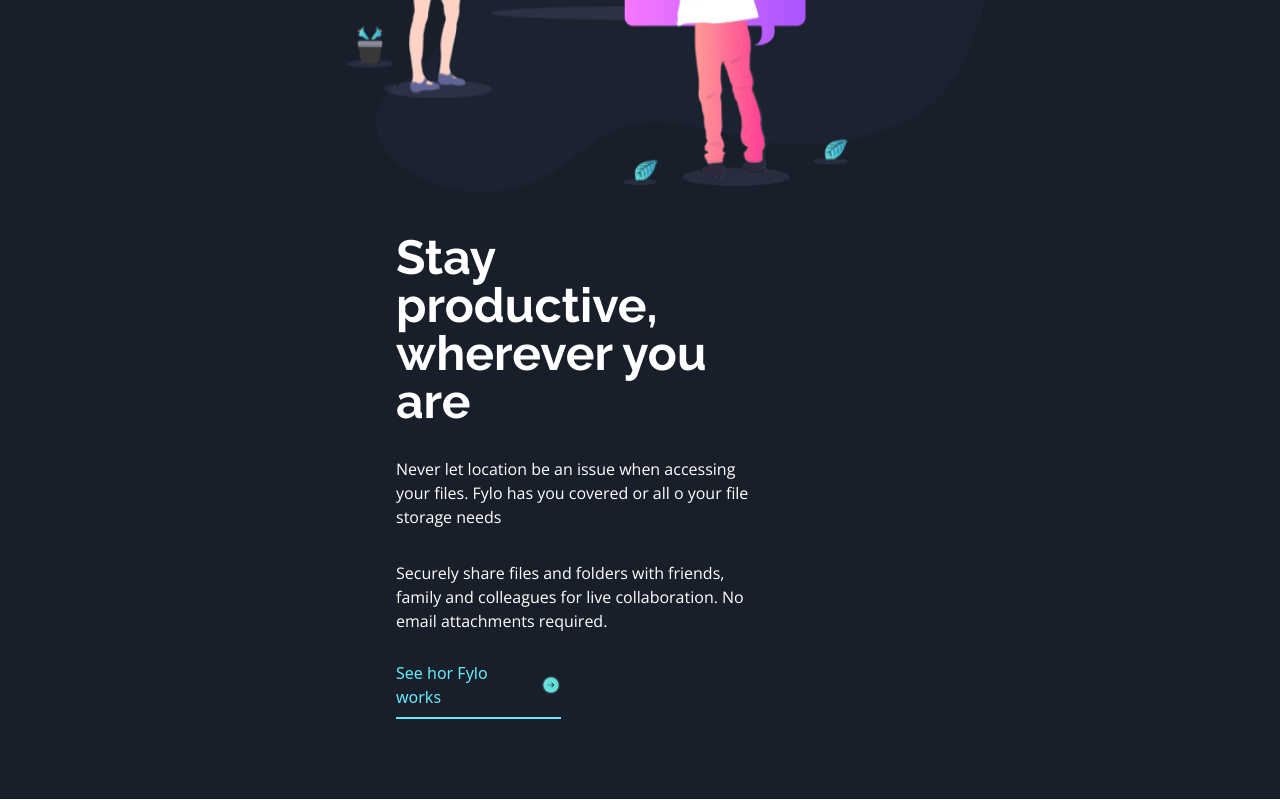
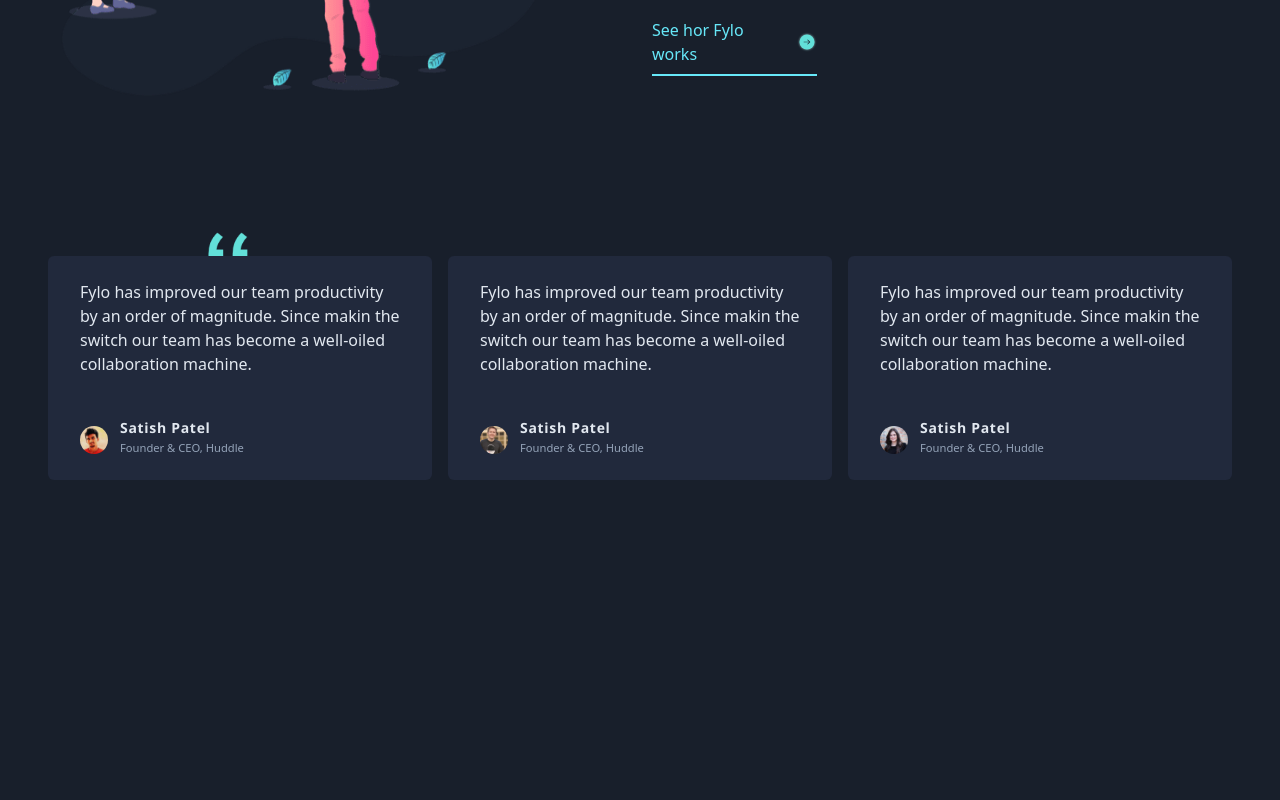
Before and after one commit to thirraz/fylo-dark-theme-landing-page, a React (Vite) app: page / in a window 1280 px wide. Shown: the part 2658-3458 px from the top of the page. Built offline with nearby package versions, Linux system fonts and the light colour scheme.

Commit message:
opinion cards section done

```diff
--- a/src/App.jsx
+++ b/src/App.jsx
@@ -1,22 +1,19 @@
-import { useState } from "react";
-import "./App.css";
-
 //components
 import { Navbar } from "./components/Navbar";
 import { Main } from "./components/Main";
 import { Footer } from "./components/Footer";
 import { Benefits } from "./components/Benefits";
 import { StayProductive } from "./components/StayProductive";
+import { OpinionCards } from "./components/OpinionCards";
 
 function App() {
-	const [count, setCount] = useState(0);
-
 	return (
 		<div className="bg-slate-800 w-auto h-auto overflow-x-hidden">
 			<Navbar />
 			<Main />
 			<Benefits />
 			<StayProductive />
+			<OpinionCards />
 			{/* <Footer /> */}
 		</div>
 	);
--- /dev/null
+++ b/src/components/Card.jsx
@@ -0,0 +1,25 @@
+import React from "react";
+
+export const Card = ({ text, img, name, role }) => {
+	return (
+		<div className="relative w-96 h-56 flex flex-col justify-between rounded-md text-slate-200 bg-grayBlue py-6 px-8">
+			<p>{text}</p>
+
+			<div className="w-full flex">
+				<img
+					className="rounded-full w-7 h-7 mt-2"
+					src={img}
+					alt="profile pic icon"
+				/>
+				<div className="flex flex-col ml-3">
+					<h2 className="text-sm font-bold font-OpenSans  tracking-wider">
+						{name}
+					</h2>
+					<p className=" text-[.7rem] text-slate-400 mt-[.08rem]">
+						{role}
+					</p>
+				</div>
+			</div>
+		</div>
+	);
+};
--- /dev/null
+++ b/src/components/OpinionCards.jsx
@@ -0,0 +1,42 @@
+import { Card } from "./Card";
+import p1 from "../assets/images/profile-1.jpg";
+import p2 from "../assets/images/profile-2.jpg";
+import p3 from "../assets/images/profile-3.jpg";
+
+import bgQuote from "../assets/images/bg-quotes.png";
+
+export const OpinionCards = () => {
+	return (
+		<div className="relative w-screen px-4 flex flex-wrap justify-center items-center gap-x-4 gap-y-10 pt-20 pb-80 bg-veryDarkBlue">
+			<img
+				className="w-10 absolute sm:top-14 left-52 lg:left-48"
+				src={bgQuote}
+				alt="quotation icon"
+			/>
+			<Card
+				text="Fylo has improved our team productivity by an order of
+					magnitude. Since makin the switch our team has become a
+					well-oiled collaboration machine."
+				img={p1}
+				name="Satish Patel"
+				role="Founder & CEO, Huddle"
+			/>
+			<Card
+				text="Fylo has improved our team productivity by an order of
+					magnitude. Since makin the switch our team has become a
+					well-oiled collaboration machine."
+				img={p2}
+				name="Satish Patel"
+				role="Founder & CEO, Huddle"
+			/>
+			<Card
+				text="Fylo has improved our team productivity by an order of
+					magnitude. Since makin the switch our team has become a
+					well-oiled collaboration machine."
+				img={p3}
+				name="Satish Patel"
+				role="Founder & CEO, Huddle"
+			/>
+		</div>
+	);
+};
--- a/src/components/StayProductive.jsx
+++ b/src/components/StayProductive.jsx
@@ -5,22 +5,22 @@
 
 export const StayProductive = () => {
 	return (
-		<div className="w-screen h-auto bg-veryDarkBlue pl-12 flex flex-wrap lg:flex-nowrap items-center justify-center pb-20">
+		<div className="w-screen h-auto bg-veryDarkBlue flex flex-wrap lg:flex-nowrap items-center justify-center pb-20 gap-x-10">
 			<img
-				className="lg:w-[43rem] ml-2"
+				className="lg-96 lg:w-[35rem]"
 				src={productiveIllustration}
 				alt="illustration to represent the Fylo's productive"
 			/>
-			<div className="flex flex-col w-[50%] ml-20">
-				<h2 className=" text-white sm:text-[1.4rem] md:text-4xl lg:text-5xl lg:w-[60%] mt-10 font-bold font-Raleway">
+			<div className="flex flex-col w-[40rem] px-8 md:px-0">
+				<h2 className=" text-white sm:text-[1.4rem] md:text-4xl lg:text-5xl mt-10 font-bold font-Raleway">
 					Stay productive, wherever you are
 				</h2>
-				<p className=" text-white font-OpenSans my-8 lg:w-[60%]">
+				<p className=" text-white font-OpenSans my-8">
 					Never let location be an issue when accessing your
 					files. Fylo has you covered or all o your file storage
 					needs
 				</p>
-				<p className=" text-white font-OpenSans  mb-7 lg:w-[60%]">
+				<p className=" text-white font-OpenSans  mb-7">
 					Securely share files and folders with friends, family
 					and colleagues for live collaboration. No email
 					attachments required.
--- a/tailwind.config.cjs
+++ b/tailwind.config.cjs
@@ -13,6 +13,7 @@
 			},
 			colors: {
 				veryDarkBlue: "#181F2B",
+				grayBlue: "#21293C",
 			},
 			fontFamily: {
 				OpenSans: '"Open Sans", sans-serif',
```
Also changed, not shown: src/App.css (deleted), src/components/Cta.jsx (added).
